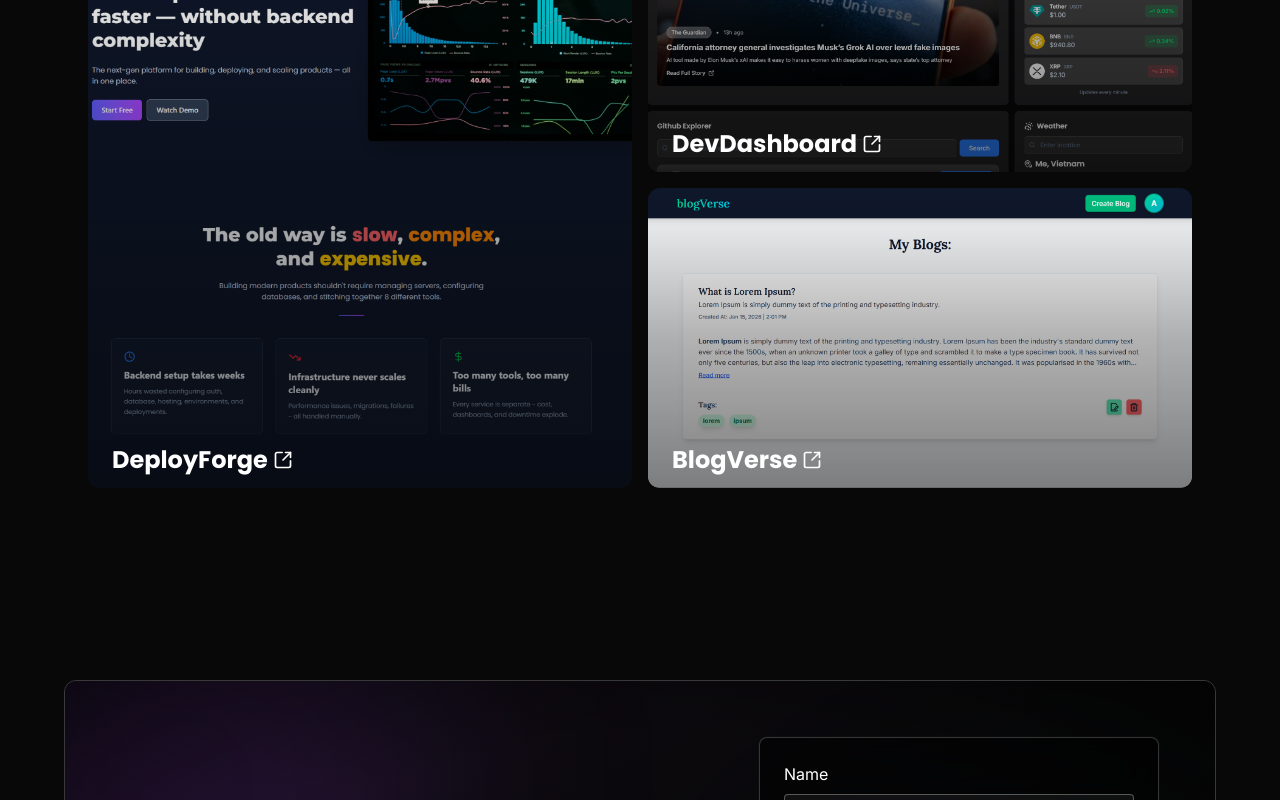
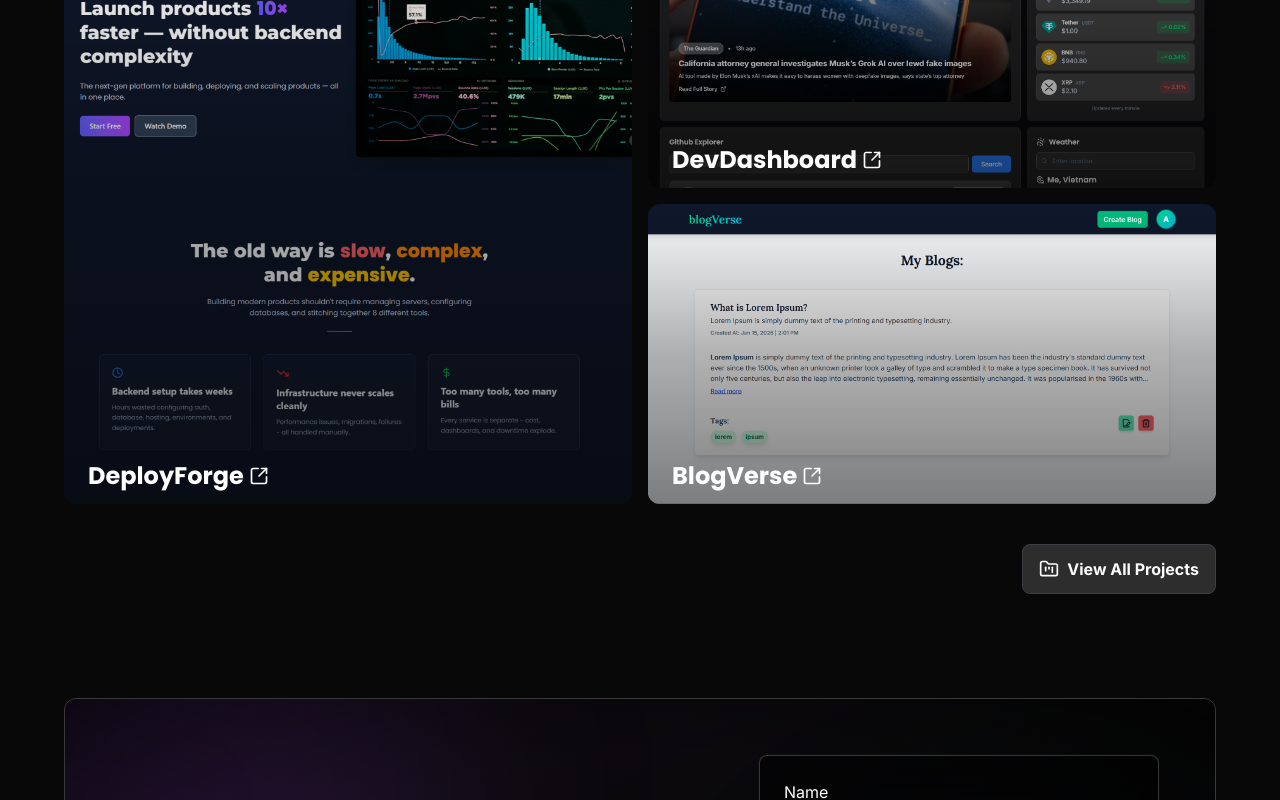
Before and after one commit to Anurag2516/my-portfolio, a React (Vite) app: page / in a window 1280 px wide. Shown: the part 1801-2601 px from the top of the page. Built offline with nearby package versions, Linux system fonts and the light colour scheme.

Commit message:
feat: update structural layout and styling

```diff
--- a/src/sections/Projects/Projects.tsx
+++ b/src/sections/Projects/Projects.tsx
@@ -1,32 +1,48 @@
+import { FolderKanban } from "lucide-react";
 import { projectsData, type ProjectConfig } from "./Projects.data";
 import ProjectsCard from "./ProjectsCard";
 
 const Projects = () => {
   const featuredProjects: ProjectConfig[] = projectsData.filter(
-    (project) => project.featured === true
+    (project) => project.featured === true,
   );
 
   return (
-    <section className="max-w-6xl w-full mx-auto mt-16 sm:mt-20 pb-20 sm:pb-28 px-4 sm:px-6">
+    <section className="my-20 sm:my-26 px-5 sm:px-10 md:px-14 lg:px-20 xl:px-0">
+      <div className="max-w-6xl w-full mx-auto flex flex-col gap-10">
         <div className="flex flex-col gap-2">
           <h1 className="font-bold text-2xl sm:text-3xl">Featured Projects</h1>
           <p className="font-normal text-base sm:text-lg text-gray-400">
-          A few projects showcasing my approach to modern front-end development.
+            Selected projects showcasing my approach to front-end development.
           </p>
         </div>
 
-      <div className="grid grid-cols-1 md:grid-cols-2 grid-rows-none md:grid-rows-2 gap-4 pt-8 sm:pt-12">
+        <div className="grid grid-cols-1 md:grid-cols-2 grid-rows-none md:grid-rows-2 gap-4">
           {featuredProjects.map((project) => (
             <div
               key={project.id}
               className={
-              project.bentoVertical === true ? "md:row-span-2" : "md:row-span-1"
+                project.bentoVertical === true
+                  ? "md:row-span-2"
+                  : "md:row-span-1"
               }
             >
               <ProjectsCard project={project} />
             </div>
           ))}
         </div>
+        <div className="flex justify-end">
+          <button
+            type="button"
+            className="flex items-center gap-2 px-4 py-3 bg-btn-bg-dark hover:bg-btn-accent-dark border border-btn-accent-dark cursor-pointer hover:scale-105 transition-all duration-200 ease-out rounded-lg"
+          >
+            <FolderKanban size={20} />
+            <span className="text-sm sm:text-base font-bold">
+              View All Projects
+            </span>
+          </button>
+        </div>
+      </div>
     </section>
   );
 };
```
Lines whose indentation alone changed are shown as unchanged.
